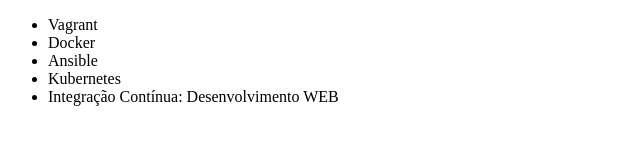
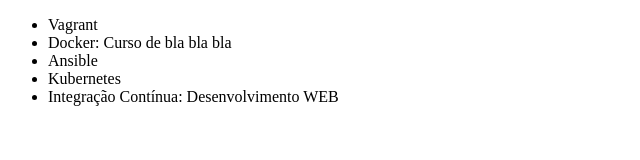
Before and after one commit to camila-cs/alura-git, a plain HTML site: page index.html in a window 1280 px wide. Shown: the whole page, without its empty margins (0-640 px from the left). Drawn offline with Linux system fonts and the light colour scheme.

Commit message:
Nome do curso de docker atualizado

```diff
--- a/index.html
+++ b/index.html
@@ -13,7 +13,7 @@
     <ul>
 
         <li>Vagrant</li>
-        <li>Docker</li>
+        <li>Docker: Curso de bla bla bla</li>
         <li>Ansible</li>
         <li>Kubernetes</li>
         <li>Integração Contínua: Desenvolvimento WEB</li>
```
